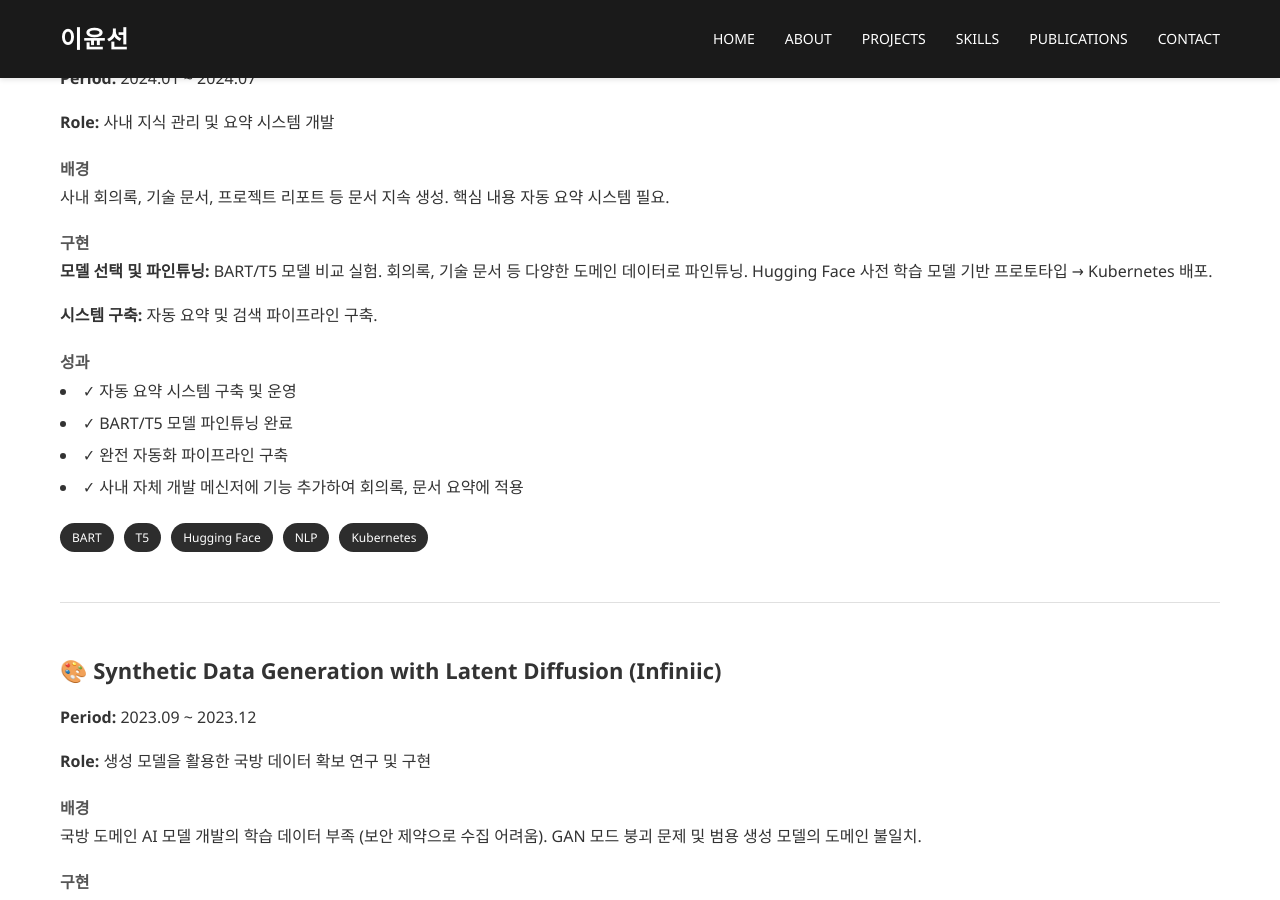
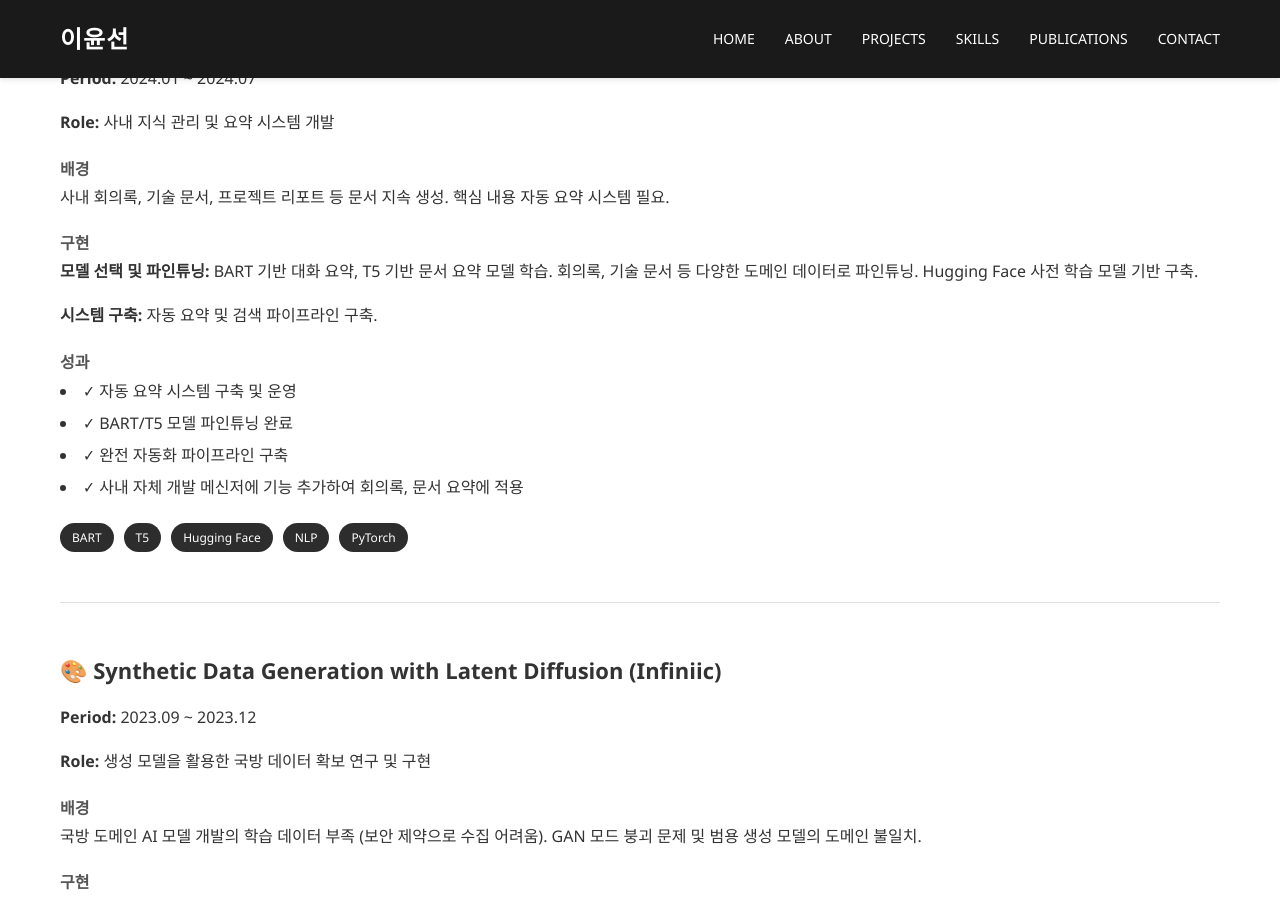
Before and after one commit to ckc5800/ckc5800.github.io, a Jekyll site: the page built from projects.html, in a window 1280 px wide and 900 px high, scrolled down 4851 px. Built offline with Jekyll 4.4.1, drawn with Linux system fonts in a browser that asks for light colours; some of the changed text lies outside the part shown.

Commit message:
Content verification fixes: Python 3.12 confirmed, remove NLP-K8s timeline conflict

```diff
--- a/projects.html
+++ b/projects.html
@@ -59,7 +59,7 @@
     </ol>
 
     <div class="tech-tags" style="margin-top: 20px;">
-        <span class="tech-tag">Python 3.11+</span>
+        <span class="tech-tag">Python 3.12</span>
         <span class="tech-tag">FastAPI</span>
         <span class="tech-tag">WebSocket</span>
         <span class="tech-tag">vLLM-Omni</span>
@@ -181,7 +181,7 @@
     <p>사내 회의록, 기술 문서, 프로젝트 리포트 등 문서 지속 생성. 핵심 내용 자동 요약 시스템 필요.</p>
 
     <h4 style="margin-top: 20px; color: #555;">구현</h4>
-    <p><strong>모델 선택 및 파인튜닝:</strong> BART/T5 모델 비교 실험. 회의록, 기술 문서 등 다양한 도메인 데이터로 파인튜닝. Hugging Face 사전 학습 모델 기반 프로토타입 → Kubernetes 배포.</p>
+    <p><strong>모델 선택 및 파인튜닝:</strong> BART 기반 대화 요약, T5 기반 문서 요약 모델 학습. 회의록, 기술 문서 등 다양한 도메인 데이터로 파인튜닝. Hugging Face 사전 학습 모델 기반 구축.</p>
     <p><strong>시스템 구축:</strong> 자동 요약 및 검색 파이프라인 구축.</p>
 
     <h4 style="margin-top: 20px; color: #555;">성과</h4>
@@ -197,7 +197,7 @@
         <span class="tech-tag">T5</span>
         <span class="tech-tag">Hugging Face</span>
         <span class="tech-tag">NLP</span>
-        <span class="tech-tag">Kubernetes</span>
+        <span class="tech-tag">PyTorch</span>
     </div>
 </div>
 
```
Also changed, not shown: 1 other file.
